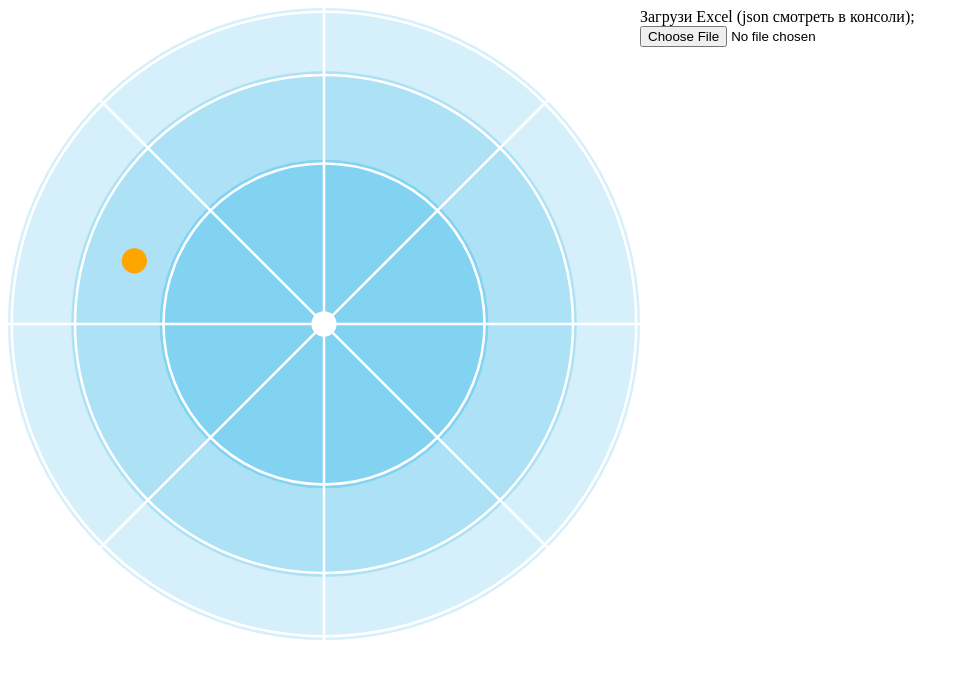
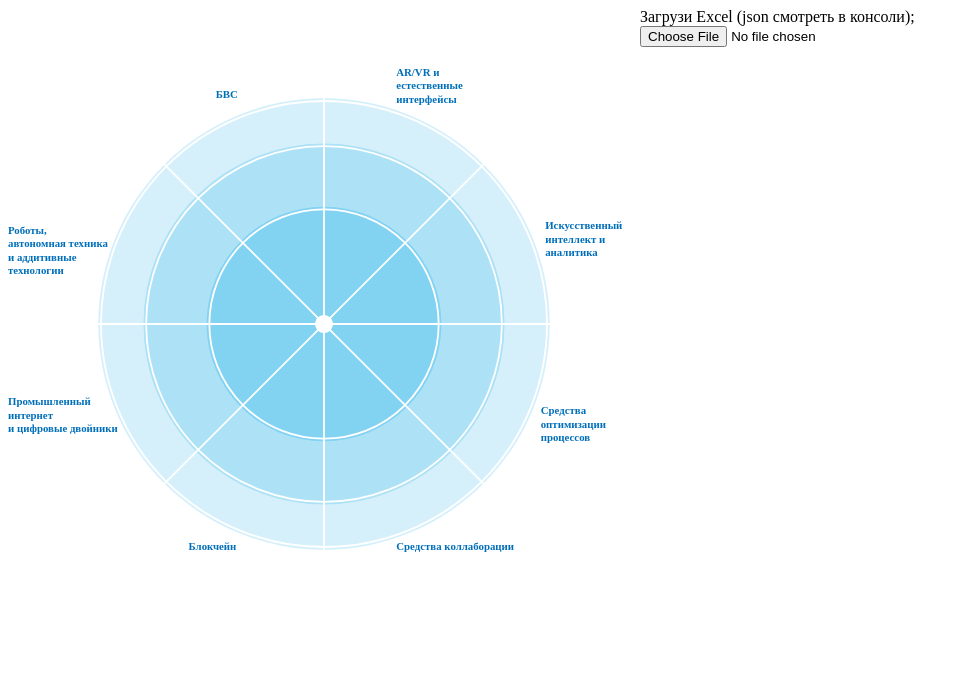
Before and after one commit to sovetkin-am/Radar, a React (Create React App) app: page / in a window 1280 px wide. Shown: the top 678 px of the page, without its empty margins (0-969 px from the left). Built offline with nearby package versions, Linux system fonts and the light colour scheme.

Commit message:
Добавлены тайтлы на радар

```diff
--- a/src/components/App/App.jsx
+++ b/src/components/App/App.jsx
@@ -16,7 +16,7 @@ const App = () => {
           }}
         >
           <Radar>
-            <Point x={100} y={200} radius={10} />
+            {/*<Point x={100} y={200} radius={10} />*/}
           </Radar>
           <Converter />
           <Tooltip />
--- a/src/components/Radar/Radar.jsx
+++ b/src/components/Radar/Radar.jsx
@@ -9,54 +9,111 @@ const Radar = props => {
         version="1.1"
         xmlns="http://www.w3.org/2000/svg"
         className="radar__wrapper"
-        viewBox="0 0 500 500"
+        viewBox="0 0 700 700"
       >
-        <circle cx="250" cy="250" r="250" fill="#d5f0fb" />
-        <circle cx="250" cy="250" r="200" fill="#ace1f6" />
-        <circle cx="250" cy="250" r="130" fill="#82d2f2" />
-        <circle cx="250" cy="250" r="10" fill="white" />
+        <circle cx="350" cy="350" r="250" fill="#d5f0fb" />
+        <circle cx="350" cy="350" r="200" fill="#ace1f6" />
+        <circle cx="350" cy="350" r="130" fill="#82d2f2" />
+        <circle cx="350" cy="350" r="10" fill="white" />
         <circle
-          cx="250"
-          cy="250"
+          cx="350"
+          cy="350"
           r="247"
           fill="none"
           stroke="white"
           strokeWidth="2"
         />
         <circle
-          cx="250"
-          cy="250"
+          cx="350"
+          cy="350"
           r="197"
           fill="none"
           stroke="white"
           strokeWidth="2"
         />
         <circle
-          cx="250"
-          cy="250"
+          cx="350"
+          cy="350"
           r="127"
           fill="none"
           stroke="white"
           strokeWidth="2"
         />
         <line
-          x1="250"
+          x1="350"
           y1="0"
-          x2="250"
-          y2="500"
+          x2="350"
+          y2="700"
           stroke="white"
           strokeWidth="2"
         />
         <line
           x1="0"
-          y1="250"
-          x2="500"
-          y2="250"
+          y1="350"
+          x2="700"
+          y2="350"
           stroke="white"
           strokeWidth="2"
         />
-        <line x1="0" y1="0" x2="500" y2="500" stroke="white" strokeWidth="2" />
-        <line x1="500" y1="0" x2="0" y2="500" stroke="white" strokeWidth="2" />
+        <line x1="0" y1="0" x2="700" y2="700" stroke="white" strokeWidth="2" />
+        <line x1="700" y1="0" x2="0" y2="700" stroke="white" strokeWidth="2" />
+        <text x="0" y="250" fontSize="12" fill="#006FBA" fontWeight="bold">
+          Роботы,
+        </text>
+        <text x="0" y="265" fontSize="12" fill="#006FBA" fontWeight="bold">
+          автономная техника
+        </text>
+        <text x="0" y="280" fontSize="12" fill="#006FBA" fontWeight="bold">
+          и аддитивные
+        </text>
+        <text x="0" y="295" fontSize="12" fill="#006FBA" fontWeight="bold">
+          технологии
+        </text>
+        <text x="0" y="440" fontSize="12" fill="#006FBA" fontWeight="bold">
+        Промышленный
+        </text>
+        <text x="0" y="455" fontSize="12" fill="#006FBA" fontWeight="bold">
+          интернет
+        </text>
+        <text x="0" y="470" fontSize="12" fill="#006FBA" fontWeight="bold">
+          и цифровые двойники
+        </text>
+        <text x="200" y="600" fontSize="12" fill="#006FBA" fontWeight="bold">
+          Блокчейн
+        </text>
+        <text x="430" y="600" fontSize="12" fill="#006FBA" fontWeight="bold">
+          Средства коллаборации
+        </text>
+        <text x="590" y="450" fontSize="12" fill="#006FBA" fontWeight="bold">
+          Средства
+        </text>
+        <text x="590" y="465" fontSize="12" fill="#006FBA" fontWeight="bold">
+          оптимизации
+        </text>
+        <text x="590" y="480" fontSize="12" fill="#006FBA" fontWeight="bold">
+          процессов
+        </text>
+        <text x="595" y="245" fontSize="12" fill="#006FBA" fontWeight="bold">
+          Искусственный
+        </text>
+        <text x="595" y="260" fontSize="12" fill="#006FBA" fontWeight="bold">
+          интеллект и
+        </text>
+        <text x="595" y="275" fontSize="12" fill="#006FBA" fontWeight="bold">
+          аналитика
+        </text>
+        <text x="430" y="75" fontSize="12" fill="#006FBA" fontWeight="bold">
+          AR/VR и
+        </text>
+        <text x="430" y="90" fontSize="12" fill="#006FBA" fontWeight="bold">
+          естественные
+        </text>
+        <text x="430" y="105" fontSize="12" fill="#006FBA" fontWeight="bold">
+          интерфейсы
+        </text>
+        <text x="230" y="100" fontSize="12" fill="#006FBA" fontWeight="bold">
+          БВС
+        </text>
         {props.children}
       </svg>
     </div>
```
